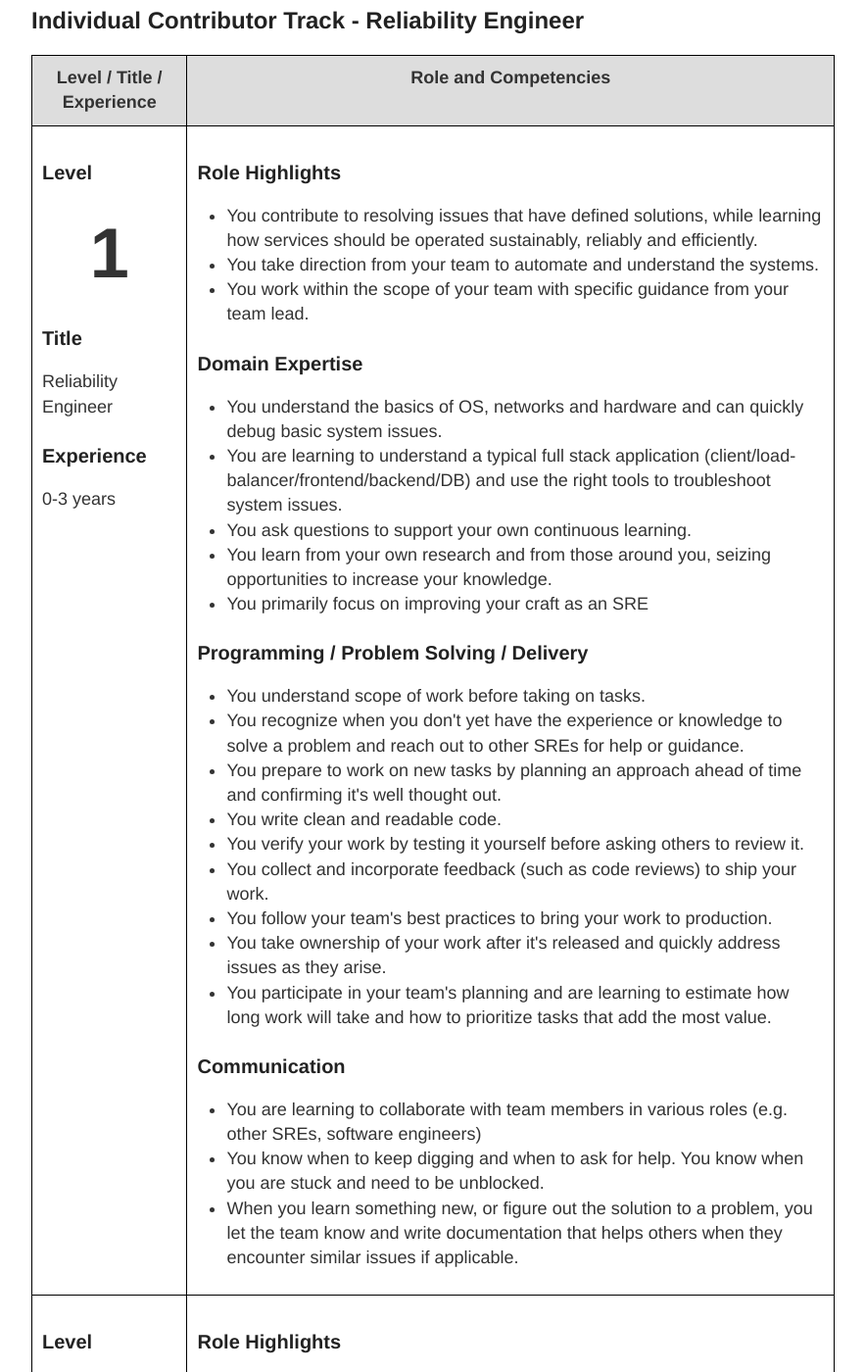
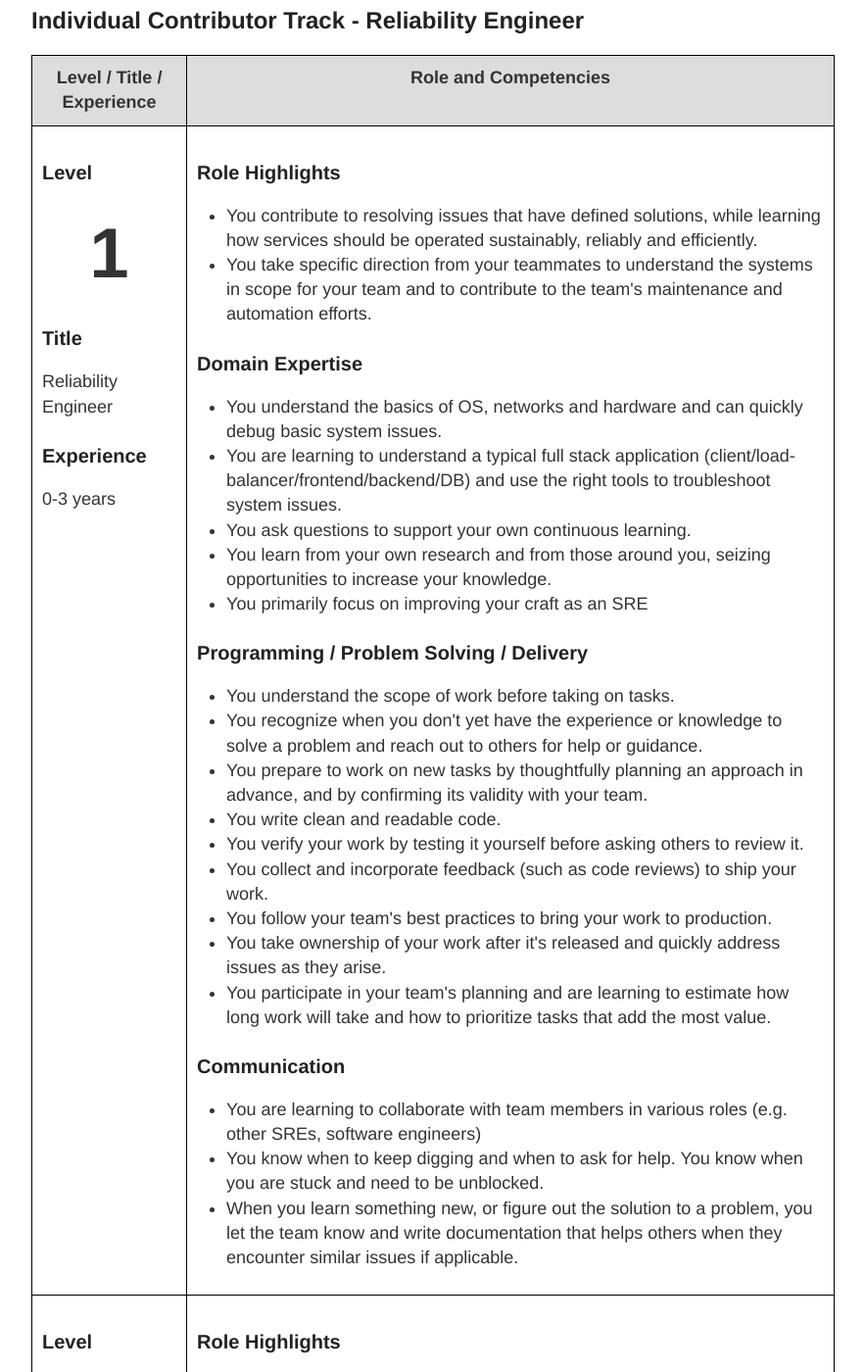
Before and after one commit to persado/persado.github.io, a Jekyll site: the page built from _posts/2019-12-17-engineering-job-ladder.md, in a window 1280 px wide and 1400 px high, scrolled down 5709 px. Shown: the whole window at 98% size, without its empty margins (198-1081 px from the left). Built offline with Jekyll 4.4.1, drawn with Linux system fonts in a browser that asks for light colours; some of the changed text lies outside the part shown.

Commit message:
fix typos and suggested updates by the SRE team

```diff
--- a/_posts/2019-12-17-engineering-job-ladder.md
+++ b/_posts/2019-12-17-engineering-job-ladder.md
@@ -266,8 +266,7 @@ author: yoni_baciu
           <h3>Role Highlights</h3>
           <ul>
             <li>You contribute to resolving issues that have defined solutions, while learning how services should be operated sustainably, reliably and efficiently.</li>
-            <li>You take direction from your team to automate and understand the systems.</li>
-            <li>You work within the scope of your team with specific guidance from your team lead.</li>
+            <li>You take specific direction from your teammates to understand the systems in scope for your team and to contribute to the team's maintenance and automation efforts.</li>
           </ul>
           <h3>Domain Expertise</h3>
           <ul>
@@ -279,9 +278,9 @@ author: yoni_baciu
           </ul>
           <h3>Programming / Problem Solving / Delivery</h3>
           <ul>
-            <li>You understand scope of work before taking on tasks.</li>
-            <li>You recognize when you don't yet have the experience or knowledge to solve a problem and reach out to other SREs for help or guidance.</li>
-            <li>You prepare to work on new tasks by planning an approach ahead of time and confirming it's well thought out.</li>
+            <li>You understand the scope of work before taking on tasks.</li>
+            <li>You recognize when you don't yet have the experience or knowledge to solve a problem and reach out to others for help or guidance.</li>
+            <li>You prepare to work on new tasks by thoughtfully planning an approach in advance, and by confirming its validity with your team.</li>
             <li>You write clean and readable code.</li>
             <li>You verify your work by testing it yourself before asking others to review it.</li>
             <li>You collect and incorporate feedback (such as code reviews) to ship your work.</li>
@@ -316,7 +315,7 @@ author: yoni_baciu
           </ul>
           <h3>Domain Expertise</h3>
           <ul>
-            <li>You understand OS, networks and hardware and can debug system issues and identify system bottlenecks.</li>
+            <li>You understand operating systems, networking and hardware well enough to debug system issues and identify system bottlenecks.</li>
             <li>You begin to understand how systems fail and work with teams to reduce the risks.</li>
             <li>You are able to contribute towards making common software delivery processes safer and more efficient using established tooling such as containers or deployment pipelines.</li>
           </ul>
@@ -351,14 +350,14 @@ author: yoni_baciu
           </ul>
           <h3>Domain Expertise</h3>
           <ul>
-            <li>You understand OS or networks and hardware well and can quickly debug complex issues and identify the major system bottlenecks.</li>
+            <li>You understand operating systems, networking and hardware well enough to quickly debug complex issues and identify the major system bottlenecks.</li>
             <li>You are able to identify opportunities to improve system’s reliability such as utilization, scalability, efficiency and drive the implementation.</li>
             <li>You know how complex distributed systems fail and look for ways to protect the software and system.</li>
             <li>You contribute to interviewing and assessing candidates to help us build a diverse and talented team.</li>
           </ul>
           <h3>Programming / Problem Solving / Delivery</h3>
           <ul>
-            <li>You write code that captures the essential nature of the solution and is appropriately flexible, reusable, efficient, and adaptable to changing requirements.</li>
+            <li>You write code that addresses the heart of the matter, avoiding over-engineered solutions, but that is also appropriately flexible, reusable, efficient and adaptable to changing requirements.</li>
             <li>You have a strong awareness of the ecosystem of tools and libraries available to you.</li>
             <li>You ensure high code quality in code reviews.</li>
           </ul>
@@ -410,7 +409,7 @@ author: yoni_baciu
           <h3>Title</h3>
           <p>Staff Reliability Engineer</p>
           <h3>Experience</h3>
-          <p>+10 years</p>
+          <p>10+ years</p>
         </td>
         <td>
           <h3>Role Highlights</h3>
```
Also changed, not shown: other parts of _posts/2019-12-17-engineering-job-ladder.md (+2 -2 lines).
